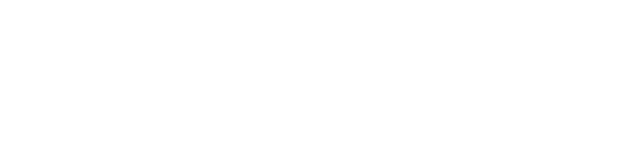
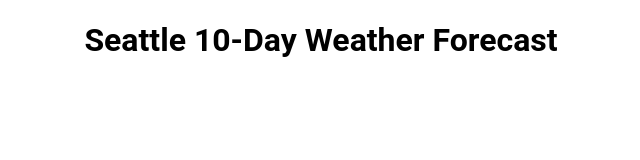
Before and after one commit to alexcrocha/ACS-4310-data-viz, a website: page viz3/index.html in a window 1280 px wide. Shown: the whole page, without its empty margins (319-959 px from the left). Drawn offline with nearby package versions, Linux system fonts and the light colour scheme.

Commit message:
Add styles and update index page

```diff
--- a/viz3/index.html
+++ b/viz3/index.html
@@ -5,15 +5,20 @@
   <meta charset="UTF-8">
   <meta http-equiv="X-UA-Compatible" content="IE=edge">
   <meta name="viewport" content="width=device-width, initial-scale=1.0">
-  <title>Document</title>
+  <title>Data Visualization 3</title>
+  <link type="text/css" rel="stylesheet" href="./styles.css">
 </head>
 
 <body>
 
+  <main>
+    <h1>Seattle 10-Day Weather Forecast</h1>
+    <section id="dataViz"></section>
+  </main>
+
   <script src="https://d3js.org/d3.v7.min.js"></script>
-  <script>
-    // Your script here!
-  </script>
+  <script src="./logic/dataviz.js"></script>
+</body>
 </body>
 
 </html>
--- /dev/null
+++ b/viz3/styles.css
@@ -0,0 +1,29 @@
+/* Global Styles */
+
+html,
+body {
+  height: 100%;
+  width: 100%;
+  margin: 0;
+  padding: 0;
+  font-family: 'Roboto', sans-serif;
+}
+
+/* Main Content */
+
+main {
+  height: 100%;
+  width: 100%;
+  display: flex;
+  flex-direction: column;
+  align-items: center;
+}
+
+/* Data Visualizations */
+
+#dataViz {
+  height: 80%;
+  width: 80%;
+  margin: 0;
+  padding: 0;
+}
```
